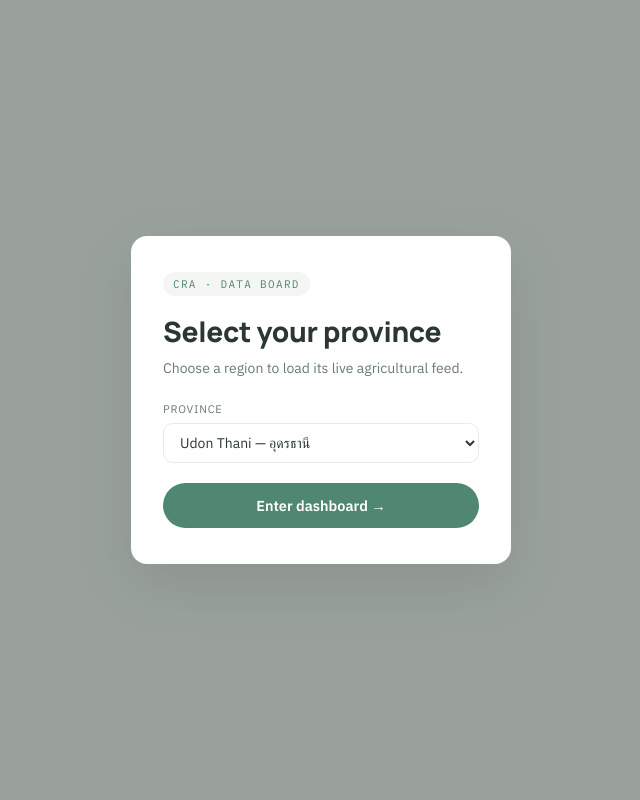
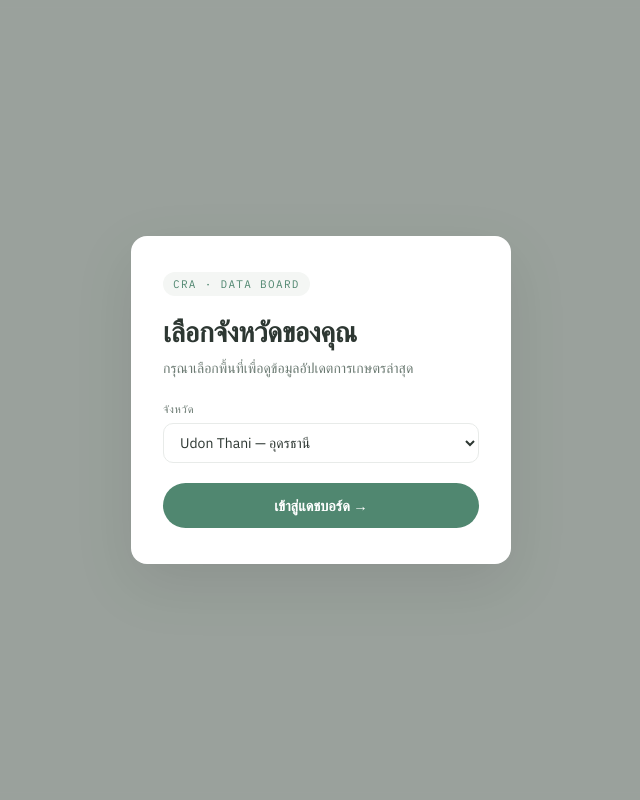
Before and after one commit to kittidae/CRA, a FastAPI app: page / in a window 1280 px wide. Shown: the whole page, without its empty margins (319-959 px from the left). Run offline with FastAPI, Linux system fonts and the light colour scheme.

Commit message:
full thai

```diff
--- a/templates/index.html
+++ b/templates/index.html
@@ -1,9 +1,9 @@
 <!DOCTYPE html>
-<html lang="en">
+<html lang="th">
 <head>
   <meta charset="UTF-8">
   <meta name="viewport" content="width=device-width, initial-scale=1.0">
-  <title>CRA Data Board — Live Agricultural Monitor</title>
+  <title>CRA Data Board — ระบบติดตามข้อมูลการเกษตรแบบเรียลไทม์</title>
 
   <link rel="preconnect" href="https://fonts.googleapis.com">
   <link rel="preconnect" href="https://fonts.gstatic.com" crossorigin>
@@ -15,14 +15,13 @@
 
 <body>
 
-<!-- PROVINCE SELECT MODAL -->
 <div id="modal" class="modal">
   <div class="modal-box">
     <span class="modal-eyebrow">CRA &middot; Data Board</span>
-    <h2>Select your province</h2>
-    <p class="modal-sub">Choose a region to load its live agricultural feed.</p>
+    <h2>เลือกจังหวัดของคุณ</h2>
+    <p class="modal-sub">กรุณาเลือกพื้นที่เพื่อดูข้อมูลอัปเดตการเกษตรล่าสุด</p>
 
-    <label class="field-label" for="province">Province</label>
+    <label class="field-label" for="province">จังหวัด</label>
     <select id="province">
       <option value="Udon Thani">Udon Thani — อุดรธานี</option>
       <option value="Chiang Mai">Chiang Mai — เชียงใหม่</option>
@@ -30,35 +29,26 @@
       <option value="Khon Kaen">Khon Kaen — ขอนแก่น</option>
     </select>
 
-    <button id="enterBtn" onclick="start()">Enter dashboard →</button>
+    <button id="enterBtn" onclick="start()">เข้าสู่แดชบอร์ด →</button>
   </div>
 </div>
 
-<!-- MAIN DASHBOARD -->
 <div id="dashboard" class="hidden">
 
-  <!-- BOARD HEADER -->
   <header class="board">
     <div class="board-top">
       <div class="board-mark">
-        <svg class="board-logo" viewBox="0 0 40 40" aria-hidden="true">
-          <path d="M20 34V17" stroke="#E2962E" stroke-width="2.6" stroke-linecap="round"/>
-          <path d="M20 17c0-7.2 5.1-11.3 13.2-11.3 0 7.2-5.1 12.2-13.2 11.3z" fill="#E2962E"/>
-          <path d="M20 21c0-6-4.6-9.6-10.2-9.6 0 6 4.6 10.1 10.2 9.6z" fill="#E2962E" opacity="0.7"/>
-          <circle cx="20" cy="15.4" r="1.6" fill="#F4D9A6"/>
-        </svg>
         <div>
           <h1>CRA</h1>
-          <p class="board-tagline">ระบบติดตามข่าวสารทางการเกษตr</p>
+          <p class="board-tagline">ระบบติดตามข่าวสารทางการเกษตร</p>
         </div>
       </div>
       <button class="change-province" onclick="openModal()">
         <svg class="icon" viewBox="0 0 24 24" aria-hidden="true"><path d="M12 21c-4-4.5-7-8.2-7-11.5A7 7 0 0 1 19 9.5C19 12.8 16 16.5 12 21z" fill="none" stroke="currentColor" stroke-width="1.8" stroke-linejoin="round"/><circle cx="12" cy="9.5" r="2.3" fill="none" stroke="currentColor" stroke-width="1.8"/></svg>
-        Change province
+        เปลี่ยนจังหวัด
       </button>
     </div>
 
-    <!-- TICKER STRIP -->
     <div class="ticker">
       <span class="ticker-chip ticker-chip--live">
         <span class="dot" aria-hidden="true"></span>LIVE
@@ -66,32 +56,30 @@
       <span class="ticker-sep" aria-hidden="true"></span>
       <span class="ticker-chip">
         <svg class="icon" viewBox="0 0 24 24" aria-hidden="true"><path d="M12 21c-4-4.5-7-8.2-7-11.5A7 7 0 0 1 19 9.5C19 12.8 16 16.5 12 21z" fill="none" stroke="currentColor" stroke-width="1.8" stroke-linejoin="round"/><circle cx="12" cy="9.5" r="2.3" fill="none" stroke="currentColor" stroke-width="1.8"/></svg>
-        Province: <strong id="provName">—</strong>
+        จังหวัด: <strong id="provName">—</strong>
       </span>
       <span class="ticker-sep" aria-hidden="true"></span>
       <span class="ticker-chip">
         <svg class="icon" viewBox="0 0 24 24" aria-hidden="true"><circle cx="12" cy="12" r="9" fill="none" stroke="currentColor" stroke-width="1.8"/><line x1="12" y1="12" x2="12" y2="7" stroke="currentColor" stroke-width="1.8" stroke-linecap="round"/><line x1="12" y1="12" x2="15.5" y2="13.5" stroke="currentColor" stroke-width="1.8" stroke-linecap="round"/></svg>
-        Local time: <strong id="clock">—</strong>
+        เวลาท้องถิ่น: <strong id="clock">—</strong>
       </span>
       <span class="ticker-sep" aria-hidden="true"></span>
       <span class="ticker-chip">
         <svg class="icon" viewBox="0 0 24 24" aria-hidden="true"><path d="M4 12a8 8 0 0 1 13.5-5.5L20 9" fill="none" stroke="currentColor" stroke-width="1.8" stroke-linecap="round"/><path d="M20 12a8 8 0 0 1-13.5 5.5L4 15" fill="none" stroke="currentColor" stroke-width="1.8" stroke-linecap="round"/><polyline points="20 5 20 9 16 9" fill="none" stroke="currentColor" stroke-width="1.8" stroke-linecap="round" stroke-linejoin="round"/><polyline points="4 19 4 15 8 15" fill="none" stroke="currentColor" stroke-width="1.8" stroke-linecap="round" stroke-linejoin="round"/></svg>
-        Next refresh: <strong id="nextRefresh">60:00</strong>
+        รีเฟรชในอีก: <strong id="nextRefresh">60:00</strong>
       </span>
     </div>
   </header>
 
   <main class="grid-wrap">
 
-    <!-- TOP ROW -->
     <div class="grid">
 
-      <!-- PRICE -->
       <section class="card" aria-labelledby="priceTitle">
         <div class="card-head">
           <div>
-            <span class="card-eyebrow">การตลาด</span>
-            <h3 id="priceTitle">ราคา</h3>
+            <span class="card-eyebrow">ข้อมูลการตลาด</span>
+            <h3 id="priceTitle">ราคาผลผลิต</h3>
           </div>
           <select id="cropSelect" onchange="loadData()">
             <option value="rice">ข้าว</option>
@@ -103,20 +91,19 @@
 
         <div class="price-readout">
           <span id="priceValue" class="price-value">—</span>
-          <span class="price-unit">THB / unit</span>
+          <span class="price-unit">บาท / กก.</span>
           <span id="priceDelta" class="price-delta">—</span>
         </div>
 
         <canvas id="priceChart" class="chart chart--tall"></canvas>
-        <div class="log" id="priceLog">Loading price data…</div>
+        <div class="log" id="priceLog">กำลังโหลดข้อมูลราคา...</div>
       </section>
 
-      <!-- WEATHER -->
       <section class="card" aria-labelledby="weatherTitle">
         <div class="card-head">
           <div>
             <span class="card-eyebrow">ภูมิอากาศ</span>
-            <h3 id="weatherTitle">ภาพรวมวิเคราะห์การสภาพอากาศ</h3>
+            <h3 id="weatherTitle">ภาพรวมการวิเคราะห์สภาพอากาศ</h3>
           </div>
         </div>
 
@@ -135,7 +122,7 @@
             <div class="chip-top">
               <span class="chip-label">
                 <svg class="icon icon--monsoon" viewBox="0 0 24 24" aria-hidden="true"><path d="M7 16a4 4 0 0 1 .7-7.95A5.5 5.5 0 0 1 18 9.5 3.5 3.5 0 0 1 17.5 16H7z" fill="none" stroke="currentColor" stroke-width="1.8" stroke-linejoin="round"/><line x1="9" y1="19" x2="9" y2="21" stroke="currentColor" stroke-width="1.8" stroke-linecap="round"/><line x1="13" y1="19" x2="13" y2="21.5" stroke="currentColor" stroke-width="1.8" stroke-linecap="round"/><line x1="17" y1="19" x2="17" y2="21" stroke="currentColor" stroke-width="1.8" stroke-linecap="round"/></svg>
-                ฝนตก
+                ปริมาณน้ำฝน
               </span>
               <span class="chip-value" id="rainValue">—</span>
             </div>
@@ -144,19 +131,17 @@
         </div>
 
         <canvas id="weatherChart" class="chart"></canvas>
-        <div class="log" id="weatherLog">Loading weather data…</div>
+        <div class="log" id="weatherLog">กำลังโหลดข้อมูลสภาพอากาศ...</div>
       </section>
 
     </div>
 
-    <!-- BOTTOM ROW -->
     <div class="grid">
 
-      <!-- WATER -->
       <section class="card" aria-labelledby="waterTitle">
         <div class="card-head">
           <div>
-            <span class="card-eyebrow">Infrastructure</span>
+            <span class="card-eyebrow">ทรัพยากรน้ำ</span>
             <h3 id="waterTitle">ระดับน้ำในเขื่อน</h3>
           </div>
         </div>
@@ -171,24 +156,23 @@
           <div class="tank-side">
             <div class="tank-readout-big">
               <span id="tankReadout" class="tank-percent">—</span>
-              <span class="tank-unit">of capacity</span>
+              <span class="tank-unit">ของความจุทั้งหมด</span>
             </div>
             <canvas id="waterChart" class="chart chart--short"></canvas>
-            <div class="log" id="waterLog">Loading water data…</div>
+            <div class="log" id="waterLog">กำลังโหลดข้อมูลน้ำ...</div>
           </div>
         </div>
       </section>
 
-      <!-- NEWS -->
       <section class="card" aria-labelledby="newsTitle">
         <div class="card-head">
           <div>
-            <span class="card-eyebrow">Advisory</span>
-            <h3 id="newsTitle">Notice board — <span id="provName2">—</span></h3>
+            <span class="card-eyebrow">ข่าวสารและประกาศ</span>
+            <h3 id="newsTitle">กระดานข่าว — <span id="provName2">—</span></h3>
           </div>
         </div>
 
-        <div id="newsBox" class="news-box">Loading news…</div>
+        <div id="newsBox" class="news-box">กำลังโหลดข่าวสาร...</div>
       </section>
 
     </div>
@@ -197,7 +181,7 @@
 
   <footer class="board-footer">
     <svg class="icon" viewBox="0 0 24 24" aria-hidden="true"><circle cx="12" cy="12" r="9" fill="none" stroke="currentColor" stroke-width="1.8"/><line x1="12" y1="11" x2="12" y2="16" stroke="currentColor" stroke-width="1.8" stroke-linecap="round"/><circle cx="12" cy="8" r="0.9" fill="currentColor" stroke="none"/></svg>
-    CRA Data Board — figures shown are simulated for demonstration.
+    CRA Data Board — ข้อมูลที่แสดงเป็นเพียงข้อมูลจำลองเพื่อการสาธิตเท่านั้น
   </footer>
 
 </div>
```
